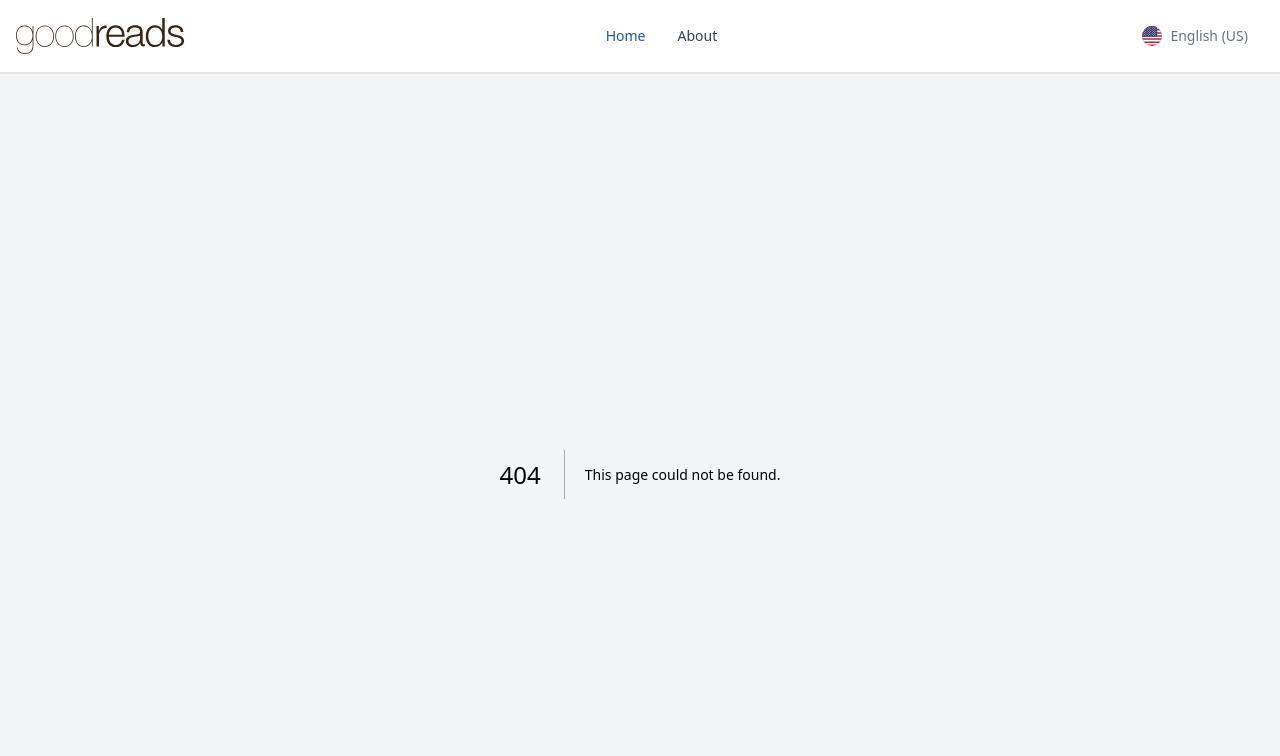
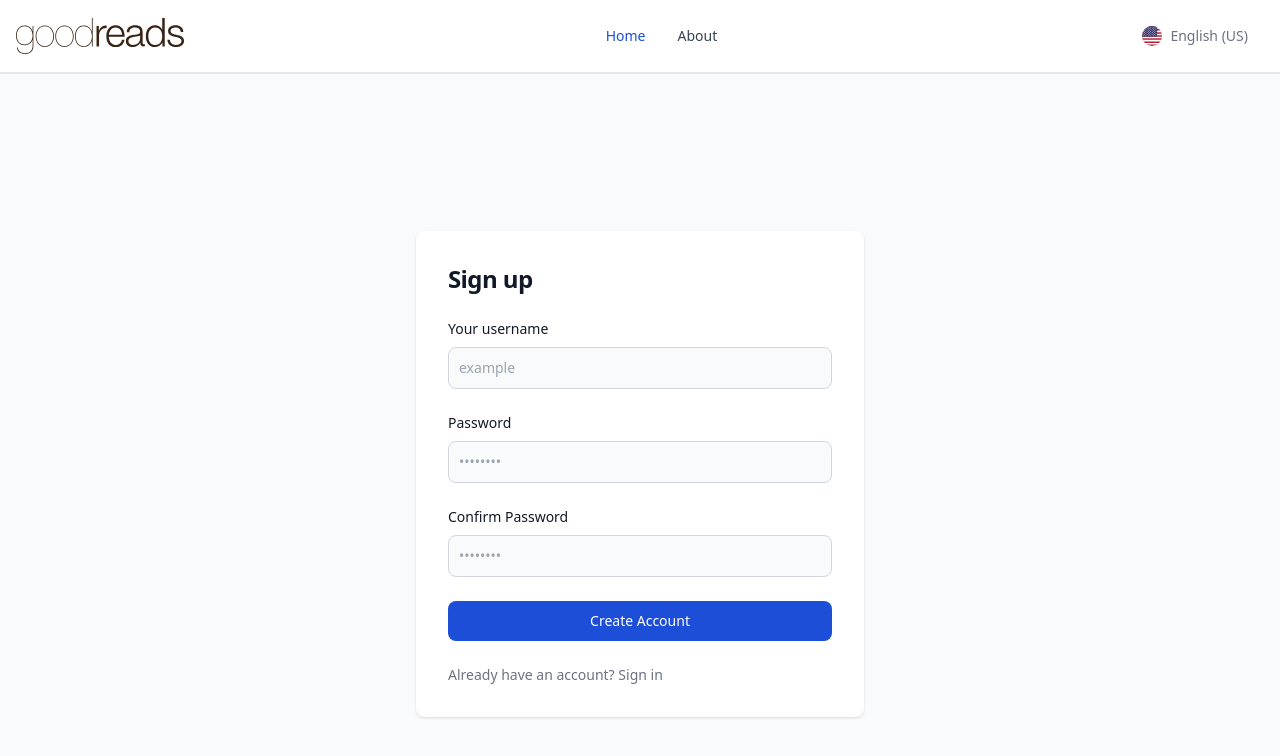
Before and after one commit to mabc224/book-library-react-nextjs-graphql, a Next.js app: page /auth/signup in a window 1280 px wide. Before the commit this address had no page. Shown: the top 756 px of the page. Built offline with nearby package versions, Linux system fonts and the light colour scheme; what apollo-upload-client, next would draw is missing.

Commit message:
Remove console statement

```diff
--- /dev/null
+++ b/pages/auth/signup.js
@@ -0,0 +1,101 @@
+import Link from 'next/link'
+import { useForm, Controller } from 'react-hook-form'
+import { useRouter } from 'next/router'
+import { yupResolver } from '@hookform/resolvers/yup'
+import * as Yup from 'yup'
+
+export default function Signup () {
+ const router = useRouter()
+
+ const formSchema = Yup.object().shape({
+  username: Yup.string()
+   .required('Username is mandatory')
+   .min(3, 'Username must be at 3 char long'),
+  password: Yup.string()
+   .required('Password is mandatory')
+   .min(3, 'Password must be at 3 char long'),
+  confirmPwd: Yup.string()
+   .required('Password is mandatory')
+   .oneOf([Yup.ref('password')], 'Passwords does not match'),
+ })
+ const formOptions = {
+  resolver: yupResolver(formSchema),
+  defaultValues: {
+   username: '',
+   password: '',
+   confirmPwd: ''
+  }
+ }
+
+ const {control, handleSubmit, reset, formState} = useForm(formOptions)
+ const {errors} = formState
+
+ const onSubmit = data => {
+  console.log(data)
+ }
+
+ return (
+  <section className="bg-gray-50 dark:bg-gray-900">
+   <div className="flex flex-col items-center justify-center px-6 py-8 mx-auto md:h-screen lg:py-0">
+    <div
+     className="w-full bg-white rounded-lg shadow dark:border md:mt-0 sm:max-w-md xl:p-0 dark:bg-gray-800 dark:border-gray-700">
+     <div className="p-6 space-y-4 md:space-y-6 sm:p-8">
+      <h1 className="text-xl font-bold leading-tight tracking-tight text-gray-900 md:text-2xl dark:text-white">
+       Sign up
+      </h1>
+      <form className="space-y-4 md:space-y-6" onSubmit={handleSubmit(onSubmit)}>
+       <div>
+        <label htmlFor="username" className="block mb-2 text-sm font-medium text-gray-900 dark:text-white">Your
+         username</label>
+        <Controller
+         name="username"
+         rules={{required: true}}
+         control={control}
+         render={({field}) => <input {...field} type="text" name="username" id="username"
+                                     className="bg-gray-50 border border-gray-300 text-gray-900 sm:text-sm rounded-lg focus:ring-primary-600 focus:border-primary-600 block w-full p-2.5 dark:bg-gray-700 dark:border-gray-600 dark:placeholder-gray-400 dark:text-white dark:focus:ring-blue-500 dark:focus:border-blue-500"
+                                     placeholder="example"/>}
+        />
+        <span className="text-sm text-red-600">{errors.username?.message}</span>
+       </div>
+       <div>
+        <label htmlFor="password"
+               className="block mb-2 text-sm font-medium text-gray-900 dark:text-white">Password</label>
+        <Controller
+         name="password"
+         rules={{required: true}}
+         control={control}
+         render={({field}) => <input {...field} type="password" name="password" id="password" placeholder="••••••••"
+                                     className="bg-gray-50 border border-gray-300 text-gray-900 sm:text-sm rounded-lg focus:ring-primary-600 focus:border-primary-600 block w-full p-2.5 dark:bg-gray-700 dark:border-gray-600 dark:placeholder-gray-400 dark:text-white dark:focus:ring-blue-500 dark:focus:border-blue-500"
+                                     required=""/>}
+        />
+        <span className="text-sm text-red-600">{errors.password?.message}</span>
+       </div>
+       <div>
+        <label htmlFor="confirmPwd"
+               className="block mb-2 text-sm font-medium text-gray-900 dark:text-white">Confirm Password</label>
+        <Controller
+         name="confirmPwd"
+         rules={{required: true}}
+         control={control}
+         render={({field}) => <input {...field} type="password" id="confirmPwd" placeholder="••••••••"
+                                     className="bg-gray-50 border border-gray-300 text-gray-900 sm:text-sm rounded-lg focus:ring-primary-600 focus:border-primary-600 block w-full p-2.5 dark:bg-gray-700 dark:border-gray-600 dark:placeholder-gray-400 dark:text-white dark:focus:ring-blue-500 dark:focus:border-blue-500"
+                                     required=""/>}
+        />
+        <span className="text-sm text-red-600">{errors.confirmPwd?.message}</span>
+       </div>
+       <button type="submit"
+               className="w-full text-white bg-blue-700 hover:bg-blue-800 focus:ring-4 focus:ring-blue-300 font-medium rounded-lg text-sm px-5 py-2.5 mr-2 mb-2 dark:bg-blue-600 dark:hover:bg-blue-700 focus:outline-none dark:focus:ring-blue-800">Create
+        Account
+       </button>
+       <p className="text-sm font-light text-gray-500 dark:text-gray-400">
+        Already have an account? <Link href="/auth/login"
+                                       className="font-medium text-primary-600 hover:underline dark:text-primary-500">Sign
+        in</Link>
+       </p>
+      </form>
+     </div>
+    </div>
+   </div>
+  </section>
+ )
+}
--- a/pages/book/new.js
+++ b/pages/book/new.js
@@ -55,7 +55,6 @@ export default function New () {
 
  const onSubmit = data => {
   const {title, author, date, collection, rating} = data;
-  console.log(fileData)
   const variables = {title, author, file: fileData, date, collection: collection.value, rating};
 
   try {
```
Also changed, not shown: package.json (+5 -2 lines), 1 other file (tests, documents, lock files or other folders).
